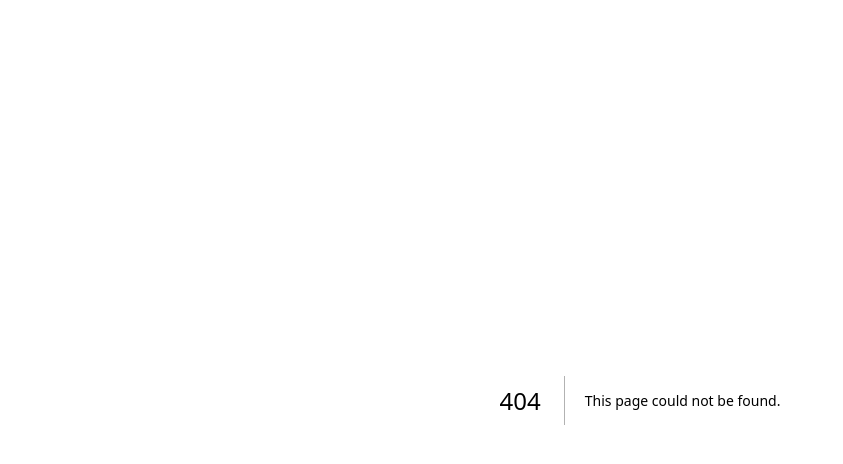
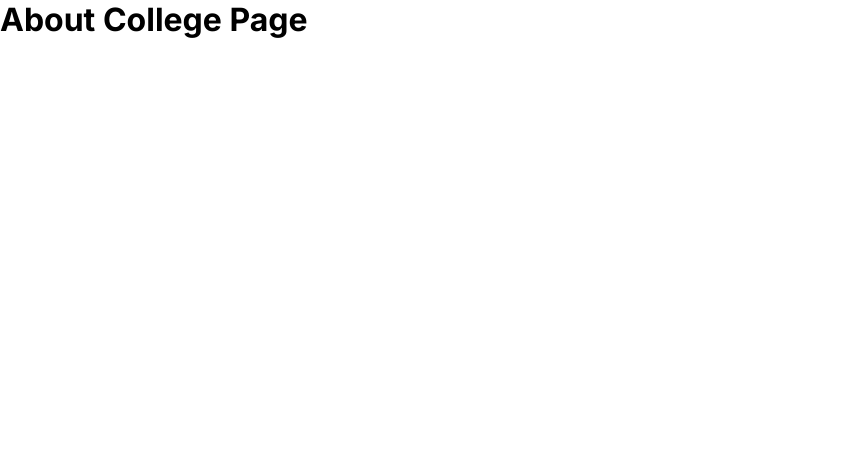
Before and after one commit to Avinashvns/nextjslearn, a Next.js app: page /about/aboutcollege in a window 1280 px wide. Before the commit this address had no page. Shown: the top 464 px of the page, without its empty margins (0-843 px from the left). Built offline with nearby package versions, Linux system fonts and the light colour scheme.

Commit message:
nested routing

```diff
--- /dev/null
+++ b/src/app/about/aboutcollege/page.js
@@ -0,0 +1,9 @@
+const AboutCollege = () => {
+    return (
+        <div>
+            <h1>About College Page</h1>
+        </div>
+    )
+}
+
+export default AboutCollege;
```
